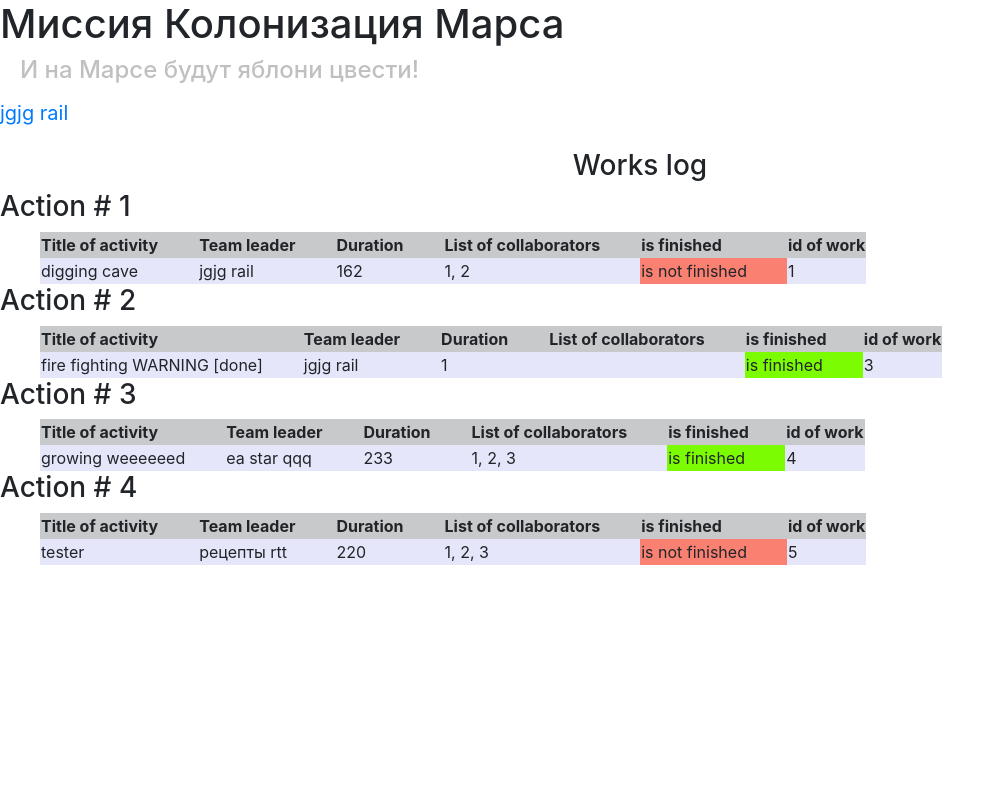
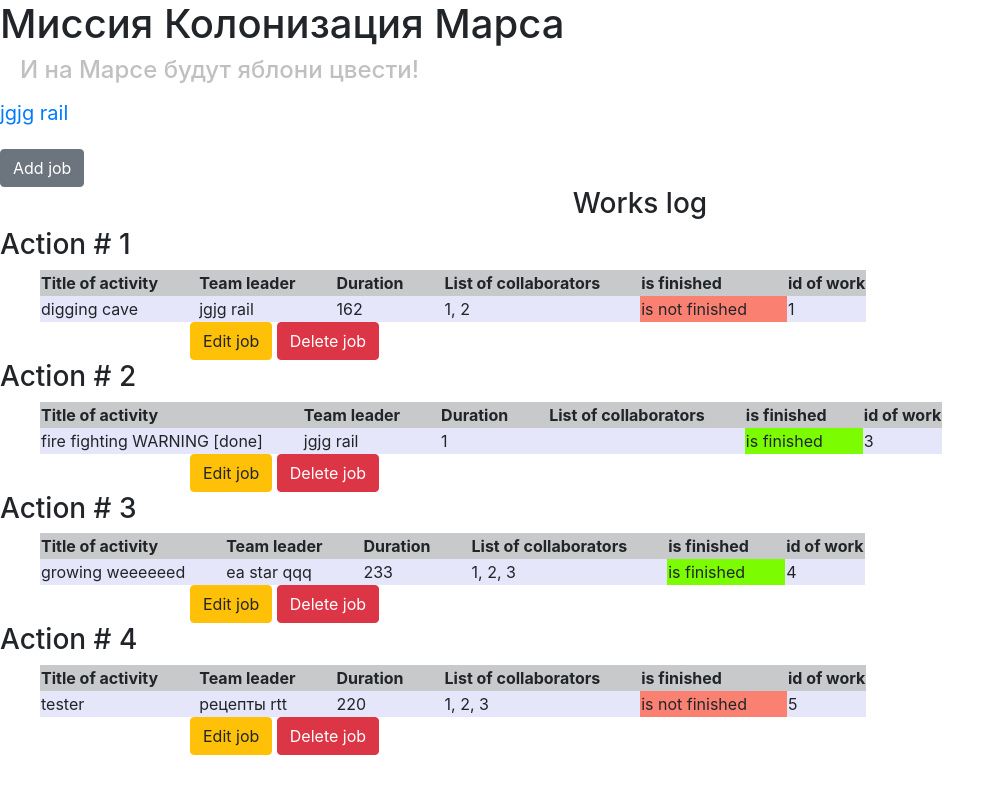
Before and after one commit to RailMan123/Mars_colonization, a Flask app: page / in a window 1280 px wide. Shown: the whole page, without its empty margins (0-1005 px from the left). Run offline with Flask 2, Linux system fonts and the light colour scheme; a user stored in the database is signed in; data comes from the database, SQL or seed files in the repository; both versions use the stored data as it was after the commit; some libraries are stand-ins or nearby versions.

Commit message:
Кнопки

```diff
--- a/main.py
+++ b/main.py
@@ -110,16 +110,20 @@ def edit_job(id):
     if request.method == "GET":
         session = create_session()
         jobs = session.query(Jobs).all()
+        a = False
         for i in range(len(jobs)):
+            print(jobs[i].id, jobs[i].user, current_user)
             if jobs[i].id == id and jobs[i].user == current_user or jobs[i].id == id and current_user.id == 1:
                 form.team_leader.data = jobs[i].team_leader
                 form.job.data = jobs[i].job
                 form.is_finished.data = jobs[i].is_finished
                 form.work_size.data = jobs[i].work_size
                 form.collaborators.data = jobs[i].collaborators
+                a = True
                 break
-            if i == len(jobs) - 1:
-                abort(404)
+        if not a:
+            print('dd')
+            abort(404)
     if form.validate_on_submit():
         session = create_session()
         jobs = session.query(Jobs).all()
--- a/templates/job_table.html
+++ b/templates/job_table.html
@@ -1,6 +1,9 @@
 {% extends "base.html" %}
 
 {% block content %}
+{% if current_user.is_authenticated %}
+    <a href="/add_job" class="btn btn-secondary">Add job</a>
+{% endif %}
 <center>
     <h3>Works log</h3>
 </center>
@@ -28,5 +31,11 @@
         <td style="padding-right: 40px;">{{job.id}}</td>
     </tr>
 </table>
+{% if current_user.is_authenticated and current_user == job.user or current_user.id == 1 %}
+    <div>
+        <a href="/job/{{ job.id }}" class="btn btn-warning">Edit job</a>
+        <a href="/job_delete/{{ job.id }}" class="btn btn-danger">Delete job</a>
+    </div>
+{% endif %}
 {% endfor %}
 {% endblock %}
```
Also changed, not shown: db/blogs.sqlite.
